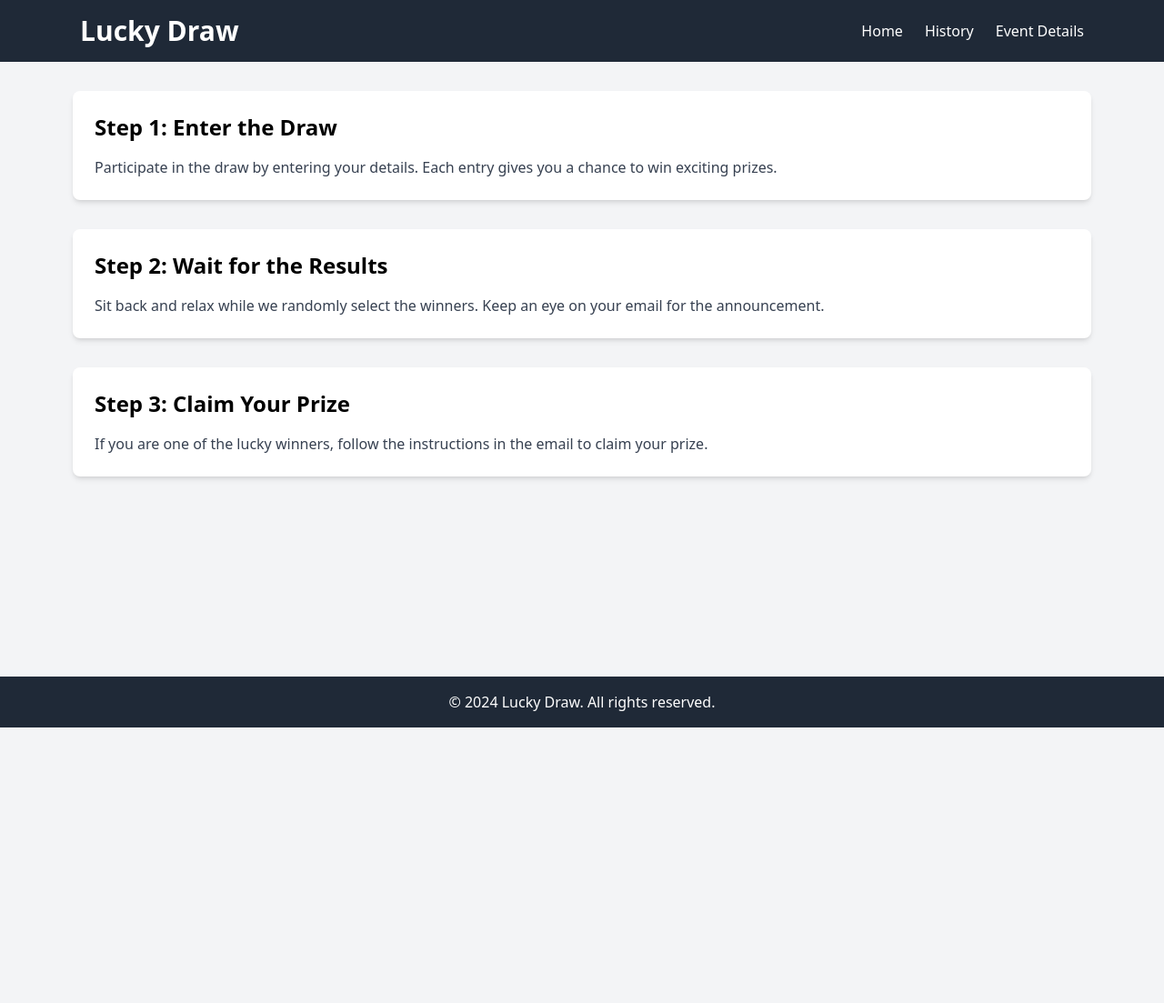
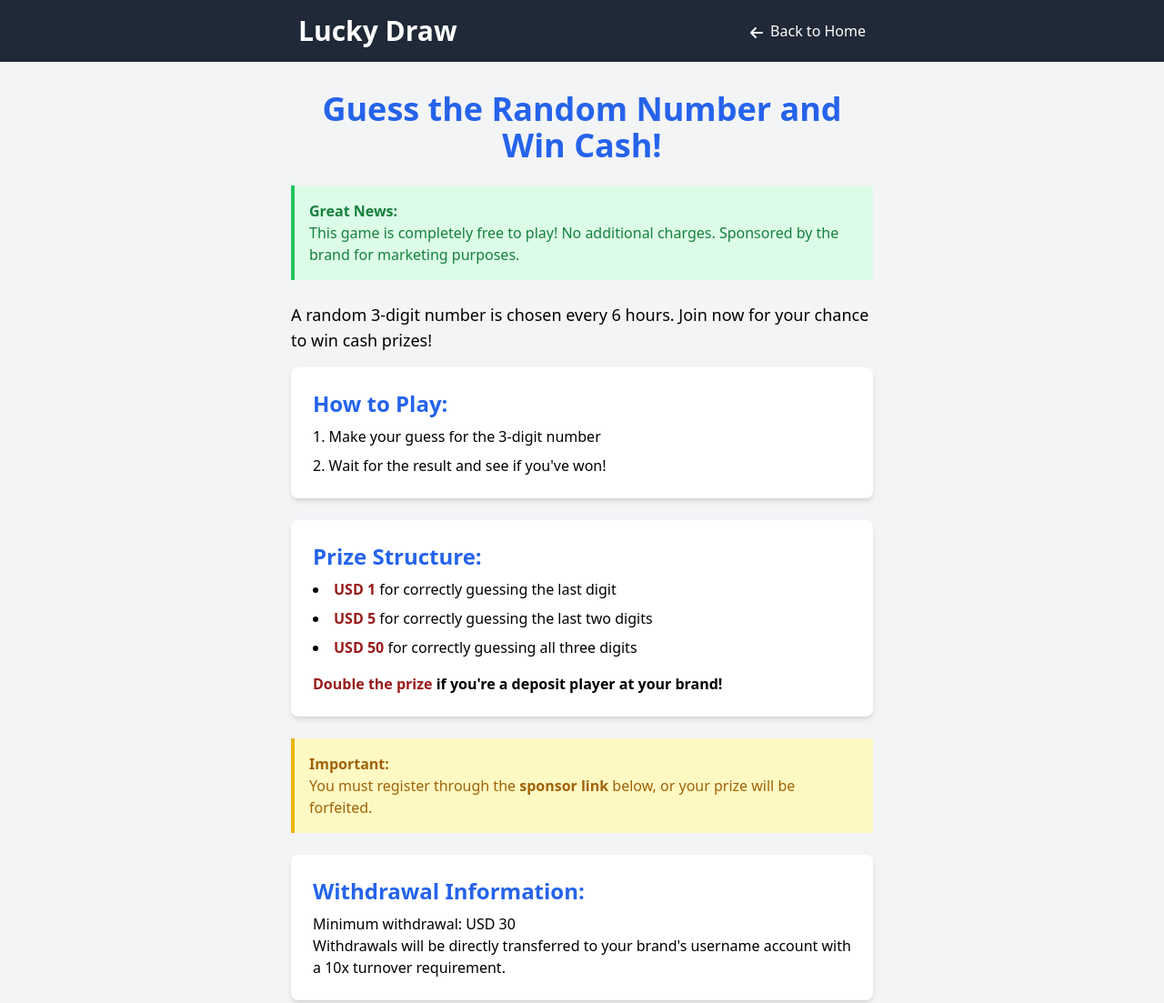
Before and after one commit to anas20023/Server, a website: page public/works.html in a window 1280 px wide. Shown: the top 1103 px of the page at 91% size. Before the commit the page ends 800 px from the top, so only its background shows below. Drawn offline with Linux system fonts and the light colour scheme.

Commit message:
"Refactored HTML and CSS code in multiple files, including index.html, winner-history.html, and works.html, with changes to layout, styling, and content."

```diff
--- a/public/main.js
+++ b/public/main.js
@@ -2,7 +2,6 @@
 import { evnt_nmbr } from "./timer.js";
 document.addEventListener("DOMContentLoaded", function () {
   fetchSubmissionNumbers();
-
   document.getElementById("winnerModalshow").addEventListener("click", () => {
     console.log("modal reqstd");
   });
--- a/public/works.html
+++ b/public/works.html
@@ -4,7 +4,13 @@
     <meta charset="UTF-8" />
     <meta name="viewport" content="width=device-width, initial-scale=1.0" />
     <link href="./dist/output.css" rel="stylesheet" />
-    <title>How it Works?</title>
+    <link
+      rel="stylesheet"
+      href="https://cdnjs.cloudflare.com/ajax/libs/font-awesome/6.5.2/css/all.min.css"
+      integrity="sha512-SnH5WK+bZxgPHs44uWIX+LLJAJ9/2PkPKZ5QiAj6Ta86w+fsb2TkcmfRyVX3pBnMFcV7oQPJkl9QevSCWr3W6A=="
+      crossorigin="anonymous"
+      referrerpolicy="no-referrer" />
+    <title>Guess the Random Number - Win Cash!</title>
     <style>
       body {
         display: flex;
@@ -19,102 +25,96 @@
   <body class="bg-gray-100 font-sans">
     <header class="bg-gray-800 text-white">
       <div
-        class="container mx-auto flex justify-between items-center py-4 px-6 max-w-6xl">
+        class="container mx-auto flex justify-between items-center py-4 px-6 max-w-2xl">
         <div class="text-3xl font-bold">Lucky Draw</div>
         <nav>
-          <ul class="hidden md:flex space-x-6">
-            <li><a href="./index.html" class="hover:text-gray-300">Home</a></li>
-            <li>
-              <a href="./winner-history.html" class="hover:text-gray-300"
-                >History</a
-              >
-            </li>
-            <li>
-              <a href="./event-detail.html" class="hover:text-gray-300"
-                >Event Details</a
-              >
-            </li>
-          </ul>
-          <button
-            class="md:hidden flex items-center px-3 py-2 border rounded text-white border-white"
-            onclick="toggleMenu()">
-            <svg
-              class="fill-current h-3 w-3"
-              viewBox="0 0 20 20"
-              xmlns="http://www.w3.org/2000/svg">
-              <title>Menu</title>
-              <path d="M0 3h20v2H0zM0 9h20v2H0zM0 15h20v2H0z" />
-            </svg>
-          </button>
+          <a
+            href="./index.html"
+            class="hover:text-gray-300 text-base flex items-center">
+            <i class="fa-solid fa-arrow-left mr-2 mt-1"></i>Back to Home
+          </a>
         </nav>
-      </div>
-      <div id="mobileMenu" class="hidden md:hidden">
-        <ul class="px-2 pt-2 pb-3 space-y-1 sm:px-3">
-          <li>
-            <a
-              href="./index.html"
-              class="block text-white hover:bg-gray-700 px-3 py-2 rounded-md text-base font-medium"
-              >Home</a
-            >
-          </li>
-          <li>
-            <a
-              href="./winner-history.html"
-              class="block text-white hover:bg-gray-700 px-3 py-2 rounded-md text-base font-medium"
-              >History</a
-            >
-          </li>
-          <li>
-            <a
-              href="./event-detail.html"
-              class="block text-white hover:bg-gray-700 px-3 py-2 rounded-md text-base font-medium"
-              >Event Details</a
-            >
-          </li>
-        </ul>
       </div>
     </header>
 
-    <main class="container mx-auto py-8 px-4 max-w-6xl">
-      <section class="bg-white shadow-md rounded-lg p-6 mb-8">
-        <h2 class="text-2xl font-semibold mb-4">Step 1: Enter the Draw</h2>
-        <p class="text-gray-700">
-          Participate in the draw by entering your details. Each entry gives you
-          a chance to win exciting prizes.
+    <main class="container mx-auto px-4 py-8 max-w-2xl">
+      <h1 class="text-4xl font-bold mb-6 text-center text-blue-600">
+        Guess the Random Number and Win Cash!
+      </h1>
+
+      <div
+        class="bg-green-100 border-l-4 border-green-500 text-green-700 p-4 mb-6"
+        role="alert">
+        <p class="font-bold">Great News:</p>
+        <p>
+          This game is completely free to play! No additional charges. Sponsored
+          by the brand for marketing purposes.
         </p>
-      </section>
+      </div>
 
-      <section class="bg-white shadow-md rounded-lg p-6 mb-8">
-        <h2 class="text-2xl font-semibold mb-4">
-          Step 2: Wait for the Results
+      <p class="mb-4 text-lg">
+        A random 3-digit number is chosen every 6 hours. Join now for your
+        chance to win cash prizes!
+      </p>
+
+      <div class="bg-white rounded-lg shadow-md p-6 mb-6">
+        <h2 class="text-2xl font-semibold mb-2 text-blue-600">How to Play:</h2>
+        <ol class="list-decimal list-inside space-y-2">
+          <li>Make your guess for the 3-digit number</li>
+          <li>Wait for the result and see if you've won!</li>
+        </ol>
+      </div>
+
+      <div class="bg-white rounded-lg shadow-md p-6 mb-6">
+        <h2 class="text-2xl font-semibold mb-2 text-blue-600">
+          Prize Structure:
         </h2>
-        <p class="text-gray-700">
-          Sit back and relax while we randomly select the winners. Keep an eye
-          on your email for the announcement.
+        <ul class="list-disc list-inside space-y-2">
+          <li>
+            <span class="font-bold text-red-800">USD 1</span> for correctly
+            guessing the last digit
+          </li>
+          <li>
+            <span class="font-bold text-red-800">USD 5</span> for correctly
+            guessing the last two digits
+          </li>
+          <li>
+            <span class="font-bold text-red-800">USD 50</span> for correctly
+            guessing all three digits
+          </li>
+        </ul>
+        <p class="mt-4 font-semibold">
+          <span class="font-bold text-red-800">Double the prize</span> if you're
+          a deposit player at your brand!
         </p>
-      </section>
+      </div>
 
-      <section class="bg-white shadow-md rounded-lg p-6">
-        <h2 class="text-2xl font-semibold mb-4">Step 3: Claim Your Prize</h2>
-        <p class="text-gray-700">
-          If you are one of the lucky winners, follow the instructions in the
-          email to claim your prize.
+      <div
+        class="bg-yellow-100 border-l-4 border-yellow-500 text-yellow-700 p-4 mb-6"
+        role="alert">
+        <p class="font-bold">Important:</p>
+        <p>
+          You must register through the <strong>sponsor link</strong> below, or
+          your prize will be forfeited.
         </p>
-      </section>
+      </div>
+
+      <div class="bg-white rounded-lg shadow-md p-6 mb-6">
+        <h2 class="text-2xl font-semibold mb-2 text-blue-600">
+          Withdrawal Information:
+        </h2>
+        <p>Minimum withdrawal: USD 30</p>
+        <p>
+          Withdrawals will be directly transferred to your brand's username
+          account with a 10x turnover requirement.
+        </p>
+      </div>
     </main>
 
-    <!-- Footer -->
     <footer class="bg-gray-800 text-white w-full py-4">
       <div class="container mx-auto text-center">
         <p>&copy; 2024 Lucky Draw. All rights reserved.</p>
       </div>
     </footer>
-
-    <script>
-      function toggleMenu() {
-        var menu = document.getElementById("mobileMenu");
-        menu.classList.toggle("hidden");
-      }
-    </script>
   </body>
 </html>
```
Also changed, not shown: public/index.html (+14 -54 lines), public/winner-history.html (+15 -11 lines), public/dist/output.css.
